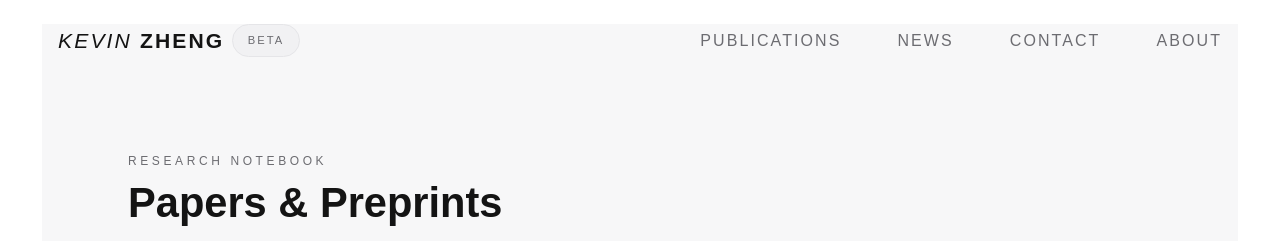
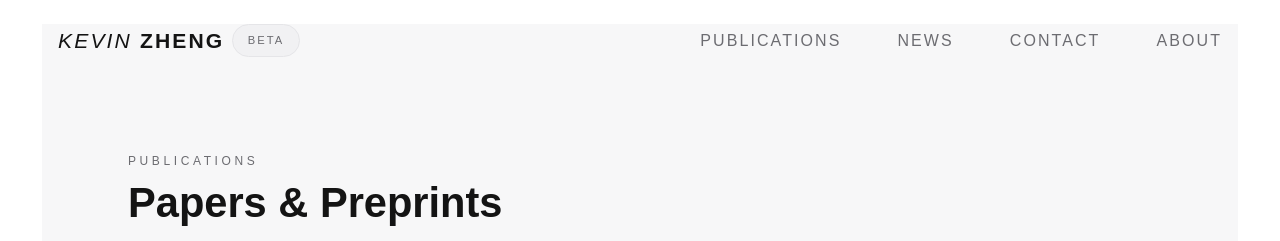
Before and after one commit to kyxzhe/kyxzhe.github.io, a Next.js app: page /publications in a window 1280 px wide. Shown: the top 241 px of the page. Built offline with nearby package versions, Linux system fonts and the light colour scheme.

Commit message:
copy: rename publications badge text

```diff
--- a/src/app/publications/page.tsx
+++ b/src/app/publications/page.tsx
@@ -260,7 +260,7 @@ export default function PublicationsPage() {
 
       <main className="flex-1 mx-auto w-full max-w-5xl px-2 md:px-4 lg:px-0 py-6 flex flex-col gap-6">
         <section className="mt-4 space-y-2">
-          <p className="text-xs uppercase tracking-[0.3em] text-muted-foreground">Research notebook</p>
+          <p className="text-xs uppercase tracking-[0.3em] text-muted-foreground">Publications</p>
           <h1 className="text-[2.4rem] md:text-[2.6rem] font-semibold leading-tight text-foreground">Papers &amp; Preprints</h1>
           <p className="text-[15px] md:text-base text-muted-foreground max-w-2xl leading-relaxed">
             A focused list of my papers—journal, conference, and arXiv updates—ready to scan in list or gallery view.
```
